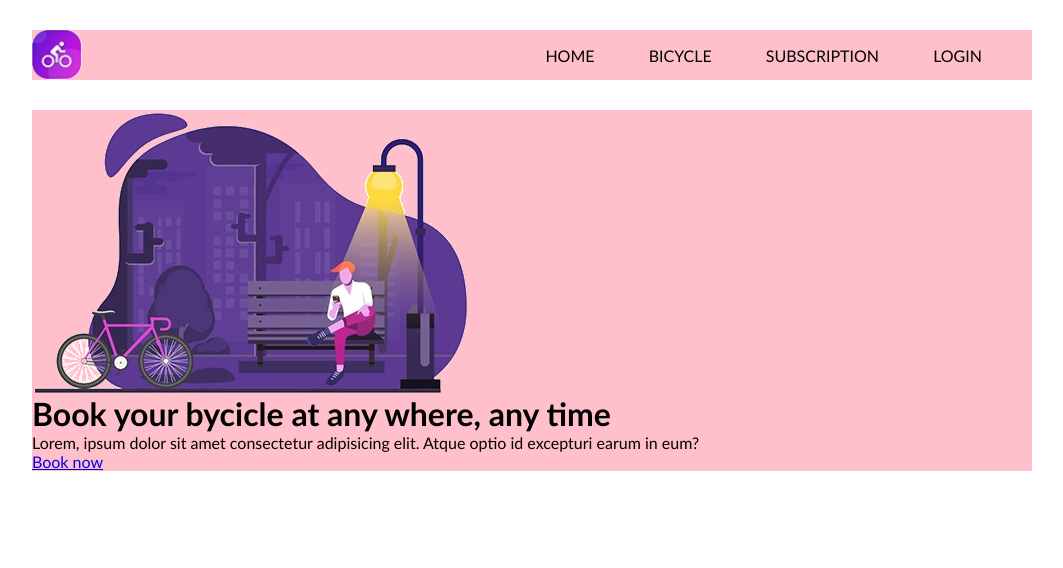
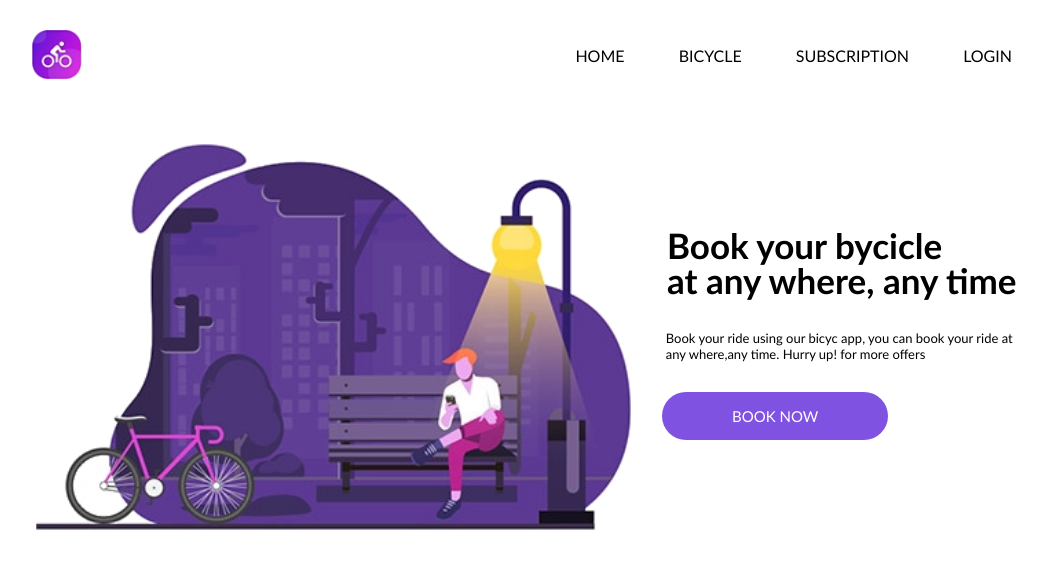
Before and after one commit to asnvc/4-dviratis, a website: page index.html in a window 1280 px wide. Shown: the whole page, without its empty margins (108-1171 px from the left). Drawn offline with Linux system fonts and the light colour scheme.

Commit message:
complete

```diff
--- a/css/main.css
+++ b/css/main.css
@@ -15,7 +15,10 @@ body{
     margin-left: calc(50% - 500px);
     display: inline-block;
     margin-top: 30px;
-    background-color: pink;
+}
+
+.container:nth-child(2){
+    margin-top: 60px;
 }
 
 .logo{
@@ -42,7 +45,56 @@ body{
     border-bottom: 3px solid transparent;
 }
 
- .link:hover{
+.link:last-child{
+    margin-right: 20px;
+}
+
+.link:hover{
     border-image-source: linear-gradient(to left, #743ad5, #d53a9d);
     border-image-slice: 1
 }
+
+.left-collum{
+    float: left;
+    width: 60%;
+}
+
+.right-collum{
+    float: right;
+    width: 40%;
+}
+
+.main-tittle{
+    display: inline-block;
+    margin-top: 2.5em;
+    margin-left: 1em;
+    font-size: 35px;
+    font-weight: 600;
+    line-height: 1em;
+}
+
+.main-text{
+    width: 90%;
+    margin-top: 2.5em;
+    margin-left: 2.6em;
+    font-size: 13px;
+}
+
+.button{
+    display: inline-block;
+    margin-top: 2em;
+    margin-left: 2em;
+    padding: 15px;
+    padding-left: 70px;
+    padding-right: 70px;
+    border-radius: 999em;
+    font-size: 15px;
+    text-decoration: none;
+    text-transform: uppercase;
+    color: #fff;
+    background-color: #8052e1;
+}
+
+.button:hover{
+    box-shadow: 3px 4px 10px rgba(0, 0, 0, 0.2) ;
+}
--- a/index.html
+++ b/index.html
@@ -28,11 +28,11 @@
     </header>
 
     <main class="container">
-        <img src="./img/dvir.png" alt="vaikinas ant baiko" style="float: left">
-        <div  style="float: left">
-            <h1 >Book your bycicle at any where, any time</h1>
-            <p>Lorem, ipsum dolor sit amet consectetur adipisicing elit. Atque optio id excepturi earum in eum?</p>
-            <a href="#">Book now</a>
+        <img class="left-collum" src="./img/dvir.png" alt="vaikinas ant baiko" style="float: left">
+        <div class="right-collum">
+            <h1 class="main-tittle">Book your bycicle <br> at any where, any time</h1>
+            <p class="main-text">Book your ride using our bicyc app, you can book your ride at any where,any time. Hurry up! for more offers</p>
+            <a class="button" href="#">Book now</a>
         </div>
 
 
```
